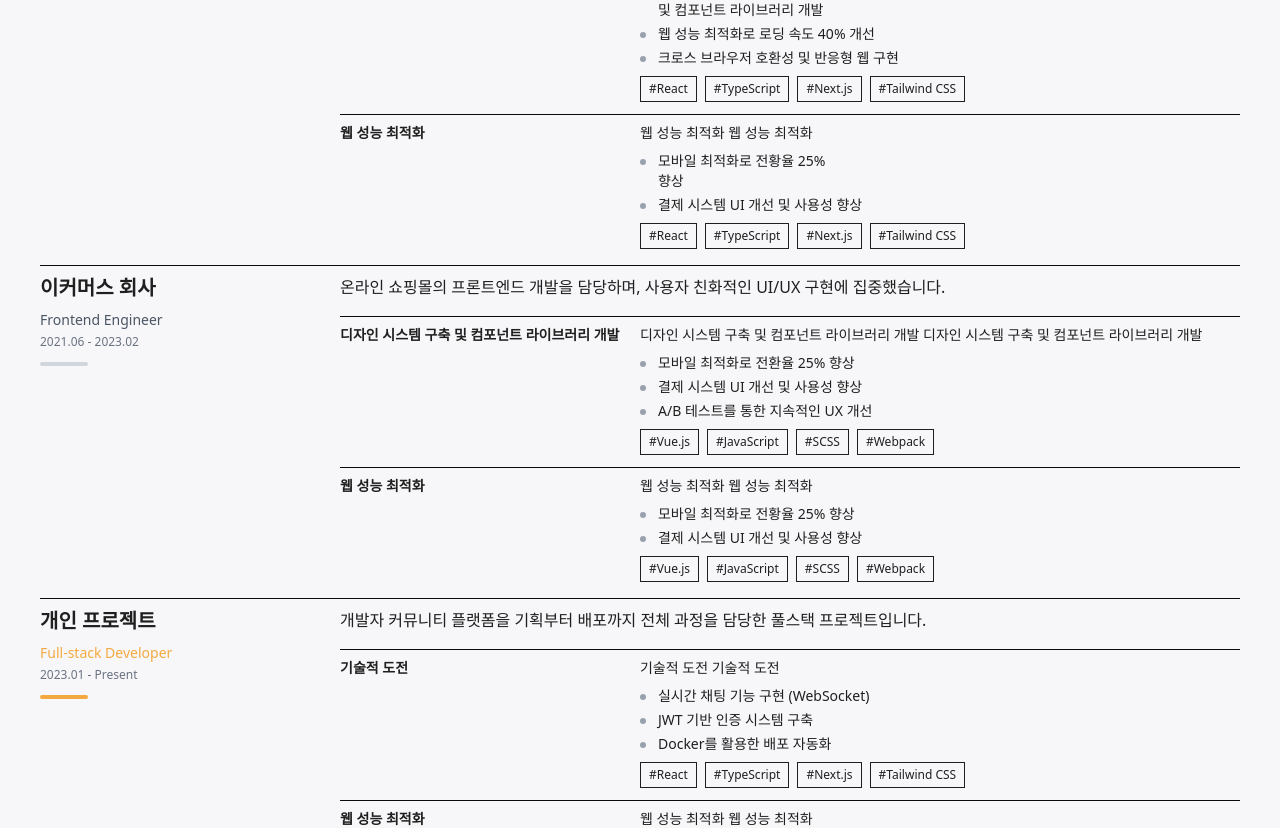
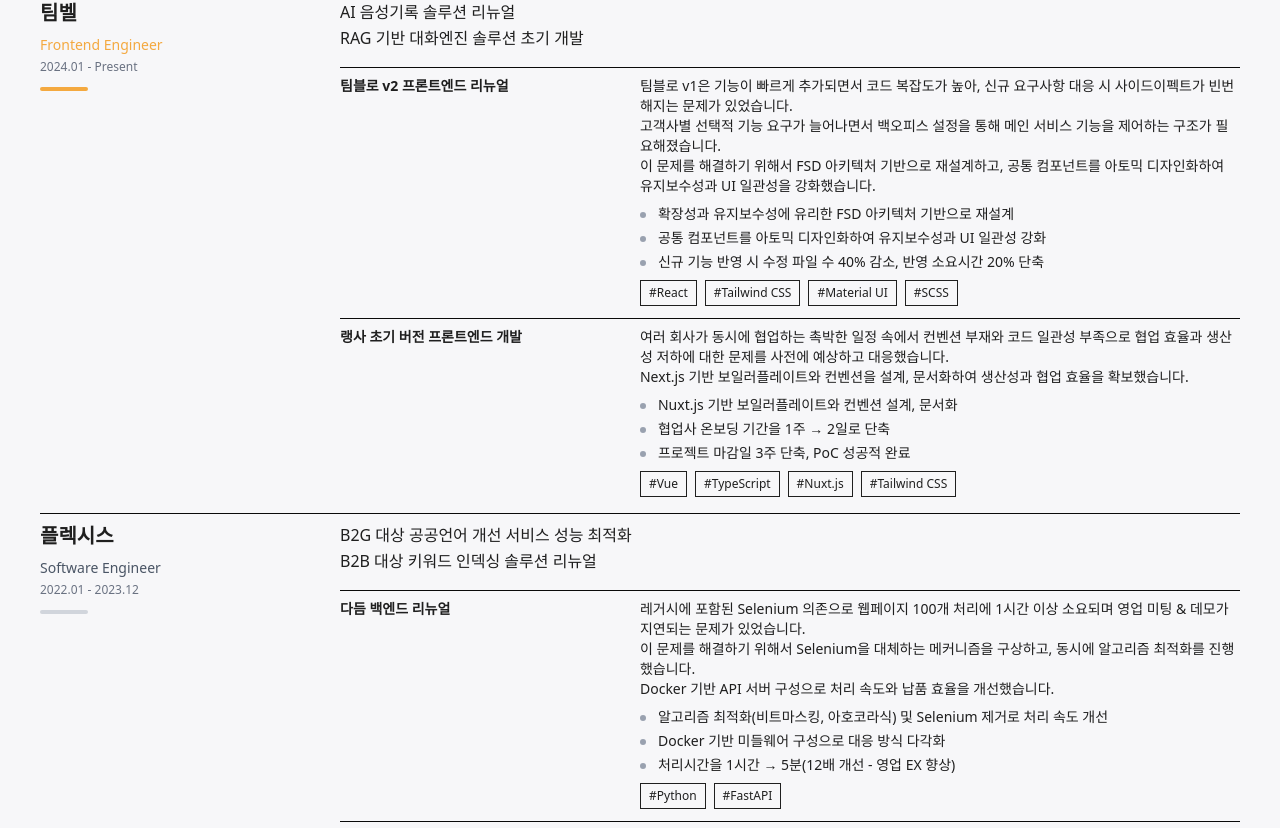
Before and after one commit to owen-ever/ever-blog, a Next.js app: page /en/resume in a window 1280 px wide. Shown: the part 500-1328 px from the top of the page. Built offline with nearby package versions, Linux system fonts and the light colour scheme.

Commit message:
📝 resume 작성

```diff
--- a/messages/en.json
+++ b/messages/en.json
@@ -1,7 +1,7 @@
 {
   "HomePage": {
     "title": "Ever.Log",
-    "description": "I aim to create products that resonate with everyone.\nTo build better products, I focus on seeing from the user’s perspective.",
+    "description": "I aim to create products that resonate with everyone.\nTo build better products, I strive to see things from the perspective of experienced users.\nTo respond flexibly to change, I focus on designing structures that are easy to modify.\nMy goal is to enhance service performance and efficiency, while elevating both UX and DX.",
     "feed": "Feed",
     "resume": "Resume",
     "github": "GitHub"
--- a/messages/ko.json
+++ b/messages/ko.json
@@ -1,7 +1,7 @@
 {
   "HomePage": {
     "title": "Ever.Log",
-    "description": "누구에게나 스며들 수 있는 제품을 만드는 것을 목표로 하고 있습니다.\n좋은 제품을 만들기 위해 유저의 시선에 가까워지도록 고민합니다.",
+    "description": "누구에게나 스며드는 제품을 만드는 것을 목표로 하고 있습니다.\n좋은 제품을 만들기 위해 경험자의 시선에 가까워지도록 고민합니다.\n변화에 유연하게 대응하기 위해 변경하기 쉬운 구조를 고민합니다.\n서비스의 성능과 효율을 개선하고, UX와 DX를 끌어올리는 것을 목표로 합니다.",
     "feed": "Feed",
     "resume": "Resume",
     "github": "GitHub"
--- a/src/app/[locale]/resume/page.tsx
+++ b/src/app/[locale]/resume/page.tsx
@@ -6,75 +6,96 @@
 
 const resumeDatas = [
   {
-    company: '테크 스타트업',
+    company: '팀벨',
     position: 'Frontend Engineer',
-    startDate: '2023.03',
+    startDate: '2024.01',
     endDate: 'Present',
-    description:
-      'React 기반의 대규모 웹 애플리케이션 개발을 담당하며, 사용자 경험 개선과 성능 최적화에 집중하고 있습니다.',
+    description: 'AI 음성기록 솔루션 리뉴얼 \nRAG 기반 대화엔진 솔루션 초기 개발',
     projects: [
       {
-        title: '디자인 시스템 구축 및 컴포넌트 라이브러리 개발',
+        title: '팀블로 v2 프론트엔드 리뉴얼',
         summary:
-          '디자인 시스템 구축 및 컴포넌트 라이브러리 개발 디자인 시스템 \n구축 및 컴포넌트 라이브러리 개발 디자인 시스템 구축 및 컴포넌트 라이브러리 개발',
+          '팀블로 v1은 기능이 빠르게 추가되면서 코드 복잡도가 높아, 신규 요구사항 대응 시 사이드이펙트가 빈번해지는 문제가 있었습니다. \n고객사별 선택적 기능 요구가 늘어나면서 백오피스 설정을 통해 메인 서비스 기능을 제어하는 구조가 필요해졌습니다. \n이 문제를 해결하기 위해서 FSD 아키텍처 기반으로 재설계하고, 공통 컴포넌트를 아토믹 디자인화하여 유지보수성과 UI 일관성을 강화했습니다.',
         descriptions: [
-          '디자인 시스템 구축 및 컴포넌트 라이브러리 개발\n디자인 시스템 구축 및 컴포넌트 라이브러리 개발 디자인 시스템 구축 \n및 컴포넌트 라이브러리 개발',
-          '웹 성능 최적화로 로딩 속도 40% 개선',
-          '크로스 브라우저 호환성 및 반응형 웹 구현',
+          '확장성과 유지보수성에 유리한 FSD 아키텍처 기반으로 재설계',
+          '공통 컴포넌트를 아토믹 디자인화하여 유지보수성과 UI 일관성 강화',
+          '신규 기능 반영 시 수정 파일 수 40% 감소, 반영 소요시간 20% 단축',
         ],
-        techStack: ['React', 'TypeScript', 'Next.js', 'Tailwind CSS'],
+        techStack: ['React', 'Tailwind CSS', 'Material UI', 'SCSS'],
       },
       {
-        title: '웹 성능 최적화',
-        summary: '웹 성능 최적화 웹 성능 최적화',
-        descriptions: ['모바일 최적화로 전황율 25%\n향상', '결제 시스템 UI 개선 및 사용성 향상'],
-        techStack: ['React', 'TypeScript', 'Next.js', 'Tailwind CSS'],
+        title: '랭사 초기 버전 프론트엔드 개발',
+        summary:
+          '여러 회사가 동시에 협업하는 촉박한 일정 속에서 컨벤션 부재와 코드 일관성 부족으로 협업 효율과 생산성 저하에 대한 문제를 사전에 예상하고 대응했습니다. \nNext.js 기반 보일러플레이트와 컨벤션을 설계, 문서화하여 생산성과 협업 효율을 확보했습니다.',
+        descriptions: [
+          'Nuxt.js 기반 보일러플레이트와 컨벤션 설계, 문서화',
+          '협업사 온보딩 기간을 1주 → 2일로 단축',
+          '프로젝트 마감일 3주 단축, PoC 성공적 완료',
+        ],
+        techStack: ['Vue', 'TypeScript', 'Nuxt.js', 'Tailwind CSS'],
       },
     ],
   },
   {
-    company: '이커머스 회사',
-    position: 'Frontend Engineer',
-    startDate: '2021.06',
-    endDate: '2023.02',
-    description: '온라인 쇼핑몰의 프론트엔드 개발을 담당하며, 사용자 친화적인 UI/UX 구현에 집중했습니다.',
+    company: '플렉시스',
+    position: 'Software Engineer',
+    startDate: '2022.01',
+    endDate: '2023.12',
+    description: 'B2G 대상 공공언어 개선 서비스 성능 최적화 \nB2B 대상 키워드 인덱싱 솔루션 리뉴얼',
     projects: [
       {
-        title: '디자인 시스템 구축 및 컴포넌트 라이브러리 개발',
-        summary: '디자인 시스템 구축 및 컴포넌트 라이브러리 개발 디자인 시스템 구축 및 컴포넌트 라이브러리 개발',
+        title: '다듬 백엔드 리뉴얼',
+        summary:
+          '레거시에 포함된 Selenium 의존으로 웹페이지 100개 처리에 1시간 이상 소요되며 영업 미팅 & 데모가 지연되는 문제가 있었습니다. \n이 문제를 해결하기 위해서 Selenium을 대체하는 메커니즘을 구상하고, 동시에 알고리즘 최적화를 진행했습니다. \nDocker 기반 API 서버 구성으로 처리 속도와 납품 효율을 개선했습니다.',
         descriptions: [
-          '모바일 최적화로 전환율 25% 향상',
-          '결제 시스템 UI 개선 및 사용성 향상',
-          'A/B 테스트를 통한 지속적인 UX 개선',
+          '알고리즘 최적화(비트마스킹, 아호코라식) 및 Selenium 제거로 처리 속도 개선',
+          'Docker 기반 미들웨어 구성으로 대응 방식 다각화',
+          '처리시간을 1시간 → 5분(12배 개선 - 영업 EX 향상)',
         ],
-        techStack: ['Vue.js', 'JavaScript', 'SCSS', 'Webpack'],
+        techStack: ['Python', 'FastAPI'],
       },
       {
-        title: '웹 성능 최적화',
-        summary: '웹 성능 최적화 웹 성능 최적화',
-        descriptions: ['모바일 최적화로 전황율 25% 향상', '결제 시스템 UI 개선 및 사용성 향상'],
-        techStack: ['Vue.js', 'JavaScript', 'SCSS', 'Webpack'],
+        title: '큐잉 v2 프론트엔드 리뉴얼',
+        summary:
+          'HTML, CSS, JS 기반 레거시 구조는 확장성과 유지보수가 어려워 신규 기능 대응에 한계가 있었습니다. \n리빌딩 과정에서 고객사 웹페이지의 스타일이 변경되는 문제가 발생했는데, 솔루션이 스크립트 형태로 삽입되는 과정에서 !important 스타일이 고객사 스타일을 덮어쓰는 것이 원인이었습니다. \n이 문제를 해결하기 위한 방법을 찾던 중 카카오 컨퍼런스를 통해 Shadow DOM 개념을 접하게 되었고, 이를 적용하여 고객사 웹페이지와 CSS 충돌 문제를 근본적으로 해소할 수 있었습니다. \nNext.js, Tailwind CSS로 전체 구조를 리빌딩하고, 추가로 코드 컨벤션 설계에 참여하여 신규 인력의 빠른 적응과 팀 내 개발 일관성을 확보했습니다.',
+        descriptions: [
+          'Next.js & Tailwind CSS로 레거시 구조 리빌딩',
+          'Shadow DOM을 도입해 고객사 웹페이지와 CSS 충돌 제거',
+          '코드 컨벤션을 설계 & 도입해 개발 일관성 향상, 신규 인력 온보딩 기간 2주 → 1주 단축',
+          '공공기관, 카페24 스토어 앱 런칭 성공',
+        ],
+        techStack: ['React', 'Typescript', 'Next.js', 'Tailwind CSS', 'SCSS'],
       },
     ],
   },
   {
-    company: '개인 프로젝트',
-    position: 'Full-stack Developer',
-    startDate: '2023.01',
-    endDate: 'Present',
-    description: '개발자 커뮤니티 플랫폼을 기획부터 배포까지 전체 과정을 담당한 풀스택 프로젝트입니다.',
+    company: '핀테크놀러지',
+    position: 'Software Engineer',
+    startDate: '2019.01',
+    endDate: '2021.04',
+    description: 'IBK 앱 내 챗봇 서비스 유지보수 \n챗봇 운영 관리도구 개발',
     projects: [
       {
-        title: '기술적 도전',
-        summary: '기술적 도전 기술적 도전',
-        descriptions: ['실시간 채팅 기능 구현 (WebSocket)', 'JWT 기반 인증 시스템 구축', 'Docker를 활용한 배포 자동화'],
-        techStack: ['React', 'TypeScript', 'Next.js', 'Tailwind CSS'],
+        title: '챗봇 솔루션 유지보수',
+        summary:
+          '레거시 REST API와 일관성 없는 주석 관리로 유지보수 난이도가 높았습니다. \n유지보수 과정에서 관리되지 않은 주석을 기반으로 작업하는 것은 문제가 있다고 판단했고, 주석 전면 재작성으로 코드 가독성과 각 기능의 역할을 명확히 했습니다. \n이를 기반으로 결합도가 낮은 영역부터 단계적으로 리팩토링을 진행했습니다.',
+        descriptions: [
+          'REST API 리팩토링으로 구조적 일관성 확보',
+          '주석 전면 재작성으로 문서화 품질 강화',
+          '신규 인력 온보딩 기간을 1주 단축',
+        ],
+        techStack: ['Java', 'JSDoc', 'Spring'],
       },
       {
-        title: '웹 성능 최적화',
-        summary: '웹 성능 최적화 웹 성능 최적화',
-        descriptions: ['모바일 최적화로 전황율 25% 향상', '결제 시스템 UI 개선 및 사용성 향상'],
-        techStack: ['Vue.js', 'JavaScript', 'SCSS', 'Webpack'],
+        title: '챗봇 백오피스 프론트엔드 개발',
+        summary:
+          '상담 데이터, 정규표현식 관리 도구가 미흡하여 운영 효율과 유지보수성이 떨어지는 문제가 있었습니다. \nReact 기반 백오피스를 기획 단계부터 참여하여 개발하고, Rasa 오픈소스를 한글화(Mecab 사전 적용)하여 운영 효율과 유지보수성을 개선했습니다.',
+        descriptions: [
+          'React 기반 백오피스를 기획 단계부터 참여하여 개발',
+          'Rasa 오픈소스를 형태소 분석기 커스텀(Mecab)을 통해 한글화',
+          '상담 데이터 관리 효율화',
+        ],
+        techStack: ['React', 'Rasa'],
       },
     ],
   },
@@ -102,7 +123,7 @@
               <h2 className="border-b pb-1 text-xs font-semibold tracking-wider text-gray-500 uppercase">Identity</h2>
               <div>
                 <p className="text-colPick text-lg font-medium">Owen</p>
-                <p className="text-sm text-gray-600">Frontend Engineer</p>
+                <p className="text-sm text-gray-600">Experience Architect (희망)</p>
                 <p className="mt-1 text-xs text-gray-500">Seoul, Korea</p>
               </div>
             </div>
@@ -164,7 +185,7 @@
 
                 <div className="lg:w-3/4">
                   <div className="space-y-4">
-                    <p className="text-colPick leading-relaxed">{data.description}</p>
+                    <p className="text-colPick leading-relaxed sm:whitespace-pre-wrap">{data.description}</p>
 
                     <div className="space-y-3">
                       {data.projects.map((project, idx) => (
```
